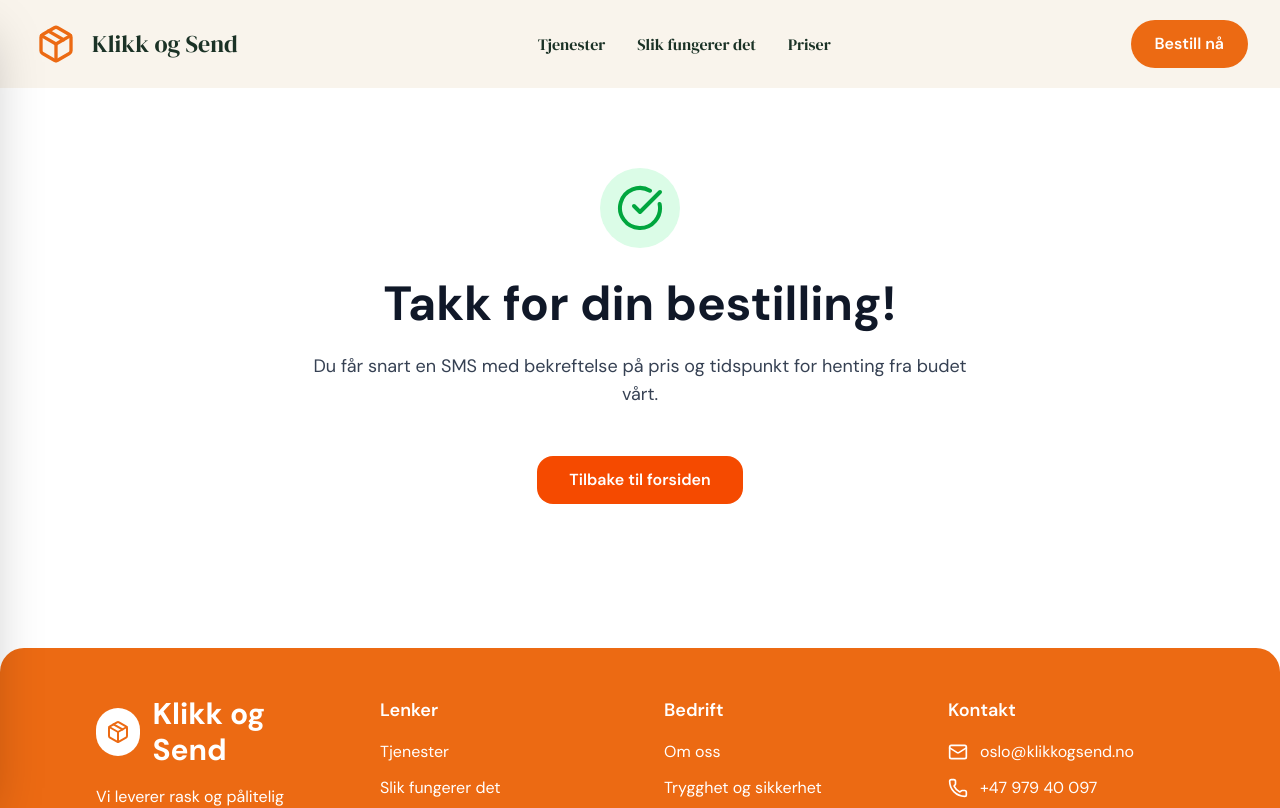
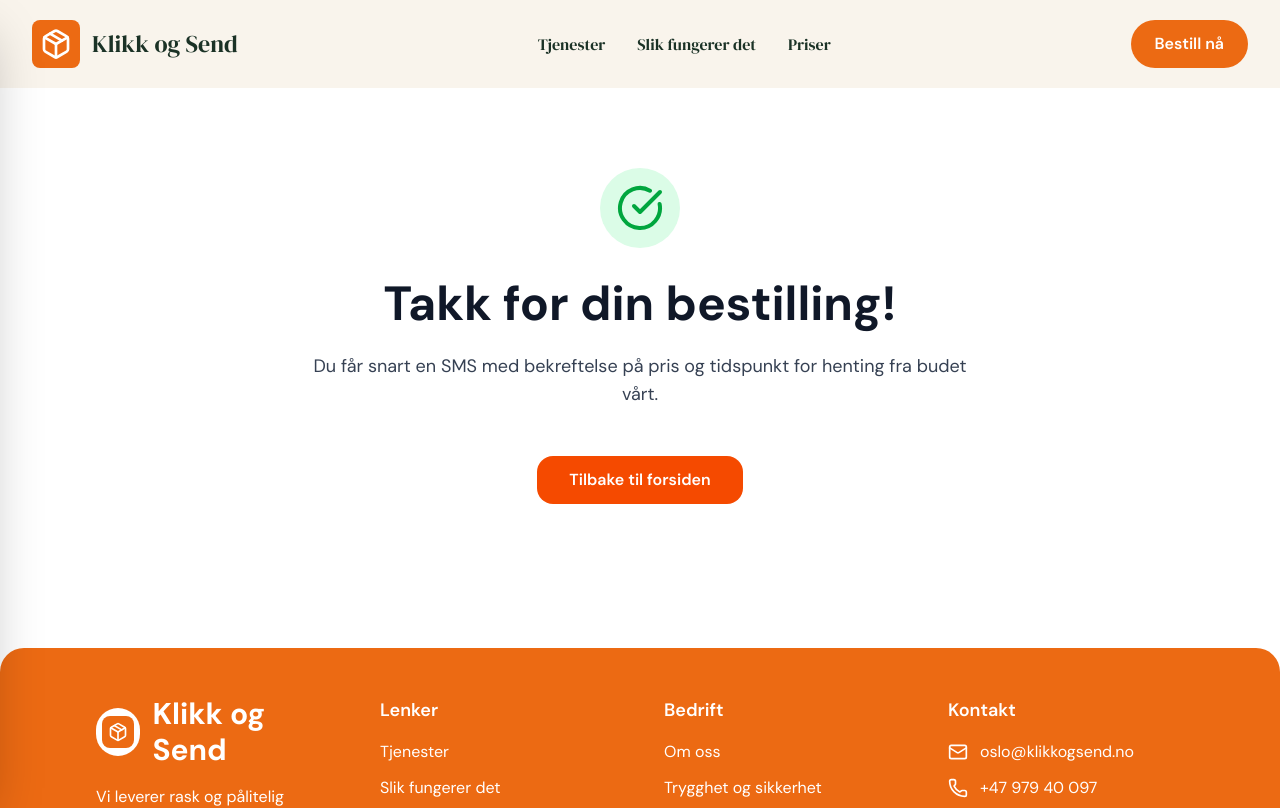
Before and after one commit to moreamakaveli-cyber/klikk-send-live, a Next.js app: page /takk in a window 1280 px wide. Shown: the top 808 px of the page. Built offline with nearby package versions, Linux system fonts and the light colour scheme.

Commit message:
Endre logo til fylt bakgrunn i stedet for outline for å unngå TypeScript-feil

```diff
--- a/app/components/Footer.tsx
+++ b/app/components/Footer.tsx
@@ -13,7 +13,9 @@ export default function Footer() {
             <div>
               <div className="flex items-center gap-3 mb-4">
                 <div className="w-12 h-12 bg-white rounded-full flex items-center justify-center">
-                  <Package className="w-6 h-6" style={{ color: 'hsl(24, 85%, 50%)' }} strokeWidth={2} fill="none" />
+                  <div className="w-8 h-8 rounded-lg flex items-center justify-center" style={{ backgroundColor: 'hsl(24, 85%, 50%)' }}>
+                    <Package className="w-5 h-5 text-white" />
+                  </div>
                 </div>
                 <h2 className="text-2xl md:text-3xl font-bold" style={{ fontFamily: 'var(--font-sans), sans-serif' }}>
                   Klikk og Send
--- a/app/components/Navbar.tsx
+++ b/app/components/Navbar.tsx
@@ -52,8 +52,8 @@ export default function Navbar() {
 
             {/* Logo */}
             <Link href="/" className="flex items-center gap-2 md:gap-3">
-              <div className="w-10 h-10 md:w-12 md:h-12 flex items-center justify-center">
-                <Package className="w-8 h-8 md:w-10 md:h-10" style={{ color: 'hsl(24, 85%, 50%)' }} strokeWidth={2} fill="none" />
+              <div className="w-10 h-10 md:w-12 md:h-12 flex items-center justify-center rounded-lg" style={{ backgroundColor: 'hsl(24, 85%, 50%)' }}>
+                <Package className="w-6 h-6 md:w-8 md:h-10 text-white" />
               </div>
               <span className="text-xl md:text-2xl font-normal" style={{ fontFamily: 'var(--font-serif), serif', color: 'hsl(150, 30%, 15%)' }}>Klikk og Send</span>
             </Link>
```
